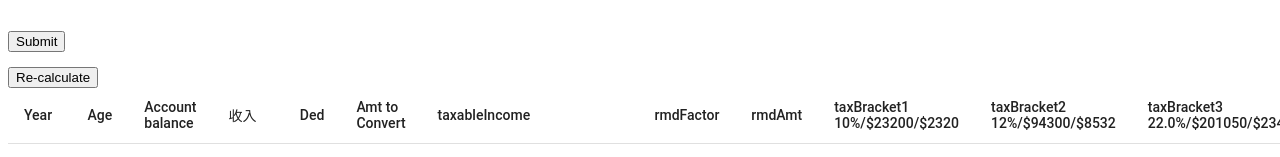
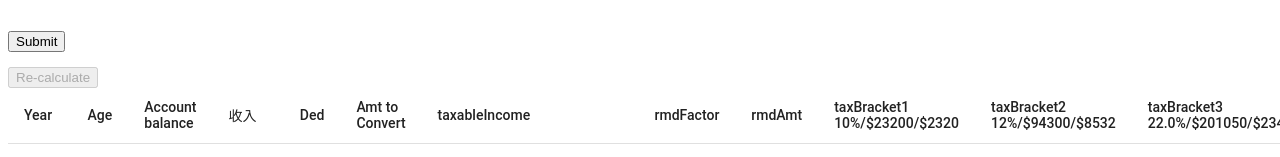
Before and after one commit to kaiyuan01/roth-conversion-planner, an Angular app: page / in a window 1280 px wide. Shown: the part 371-528 px from the top of the page. Built offline with nearby package versions, Linux system fonts and the light colour scheme.

Commit message:
fix rmd, conversion issues

```diff
--- a/src/app/app.component.html
+++ b/src/app/app.component.html
@@ -49,7 +49,7 @@
 
       <!-- tabular data will be displayer here -->
       <form [formGroup]="myForm" (ngSubmit)="onSubmit()" class="form" >
-        <button class="btn" type="submit" [disabled]="myForm.valid">Re-calculate</button>
+        <button class="btn" type="submit" [disabled]="1==1">Re-calculate</button>
         <br>
 
       <table mat-table [dataSource]="dataSource" class="mat-elevation-z8">
--- a/src/app/app.component.ts
+++ b/src/app/app.component.ts
@@ -293,6 +293,11 @@ export class AppComponent implements OnInit  {
           row['taxBracket3'] = 0;
          }
 
+         if(row['rmdFactor'] > 0 && row['conversion'] >= row['rmdAmt'] ) {
+          if(row['conversion'] > row['rmdAmt'] ) row['conversion'] = row['rmdAmt'];
+          row['taxableIncome'] = row['conversion'] + row['income'] - row['ded'];
+         }
+
          this.dataSource.push(row);
          taxTot += row['tax'];
 
```
